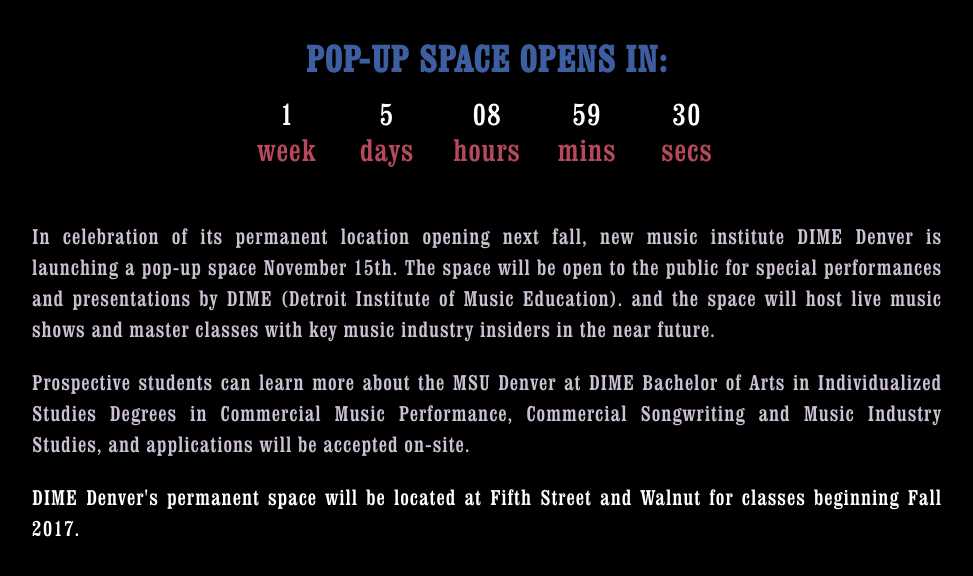
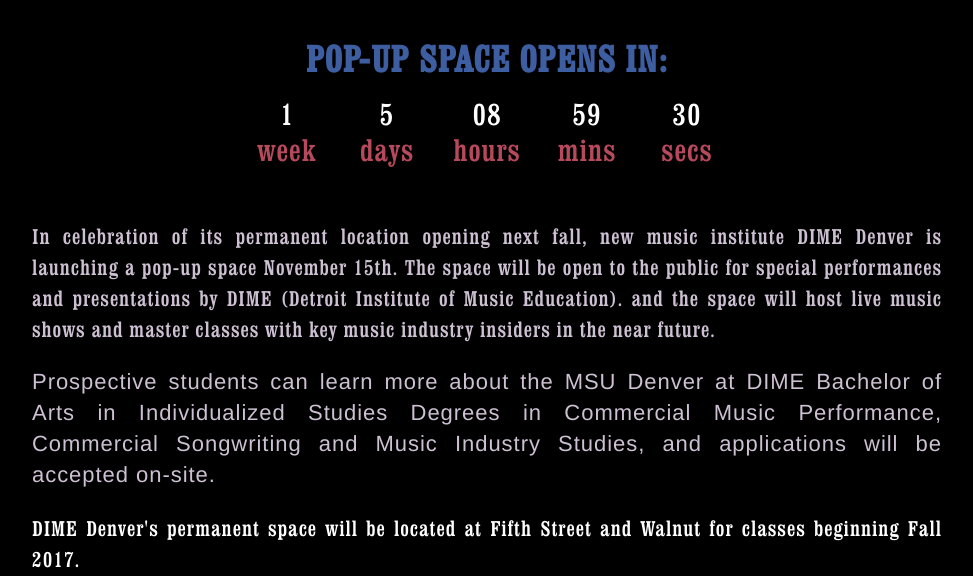
Before and after one commit to hogshouse/Dime-Denver-Holding-Page, a website: page index.html in a window 1280 px wide. Shown: the part 703-1279 px from the top of the page, without its empty margins (153-1126 px from the left). Drawn offline with nearby package versions, Linux system fonts and the light colour scheme.

Commit message:
update video - add instagram - add libation sans to paragraph

```diff
--- a/index.html
+++ b/index.html
@@ -17,13 +17,15 @@
         <ul class="header-social-nav">
           <li><a href="https://www.facebook.com/dimedenver/" class="fb" target="_blank"><i class="ion-social-facebook"></i></a></li>
           <li><a href="https://twitter.com/DIME_DENVER" class="tw" target="_blank"><i class="ion-social-twitter"></i></a></li>
+          <li><a href="https://www.instagram.com/dime_denver/" class="in" target="_blank"><i class="ion-social-instagram"></i></a></li>
+
         </ul>
       </div>
     </header>
     <div class="main">
       <div class="main-container">
         <div class="hero-video-container">
-          <iframe class="hero-video" src="https://www.youtube.com/embed/qKx0kdEuC_Q?rel=0" frameborder="0" allowfullscreen></iframe>
+          <iframe class="hero-video" src="https://www.youtube.com/embed/ezk1v0QBncw?rel=0" frameborder="0" allowfullscreen></iframe>
         </div>
 
         <h1 class="headline">
@@ -56,7 +58,7 @@
             In celebration of its permanent location opening next fall, new music institute DIME Denver is launching a pop-up space November 15th. The space will be open to the public for special performances and presentations by DIME (Detroit Institute of Music Education). and the space will host live music shows and master classes with key music industry insiders in the near future.
           </p>
 
-          <p class="highlight">
+          <p class="highlight feat-font">
             Prospective students can learn more about the MSU Denver at DIME Bachelor of Arts in Individualized Studies Degrees in Commercial Music Performance, Commercial Songwriting and Music Industry Studies, and applications will be accepted on-site.
           </p>
 
@@ -91,6 +93,7 @@
         <ul class="footer-social-nav">
           <li><a href="https://www.facebook.com/dimedenver/" class="fb" target="_blank"><i class="ion-social-facebook"></i></a></li>
           <li><a href="https://twitter.com/DIME_DENVER" class="tw" target="_blank"><i class="ion-social-twitter"></i></a></li>
+          <li><a href="https://www.instagram.com/dime_denver/" class="in" target="_blank"><i class="ion-social-instagram"></i></a></li>
         </ul>
       </div>
 
--- a/src/scss/_fonts.scss
+++ b/src/scss/_fonts.scss
@@ -21,3 +21,14 @@
     font-weight: normal;
     font-style: normal;
 }
+
+@font-face {
+    font-family: 'liberation_sansregular';
+    src: url('fonts/LiberationSans-Regular-webfont.eot');
+    src: url('fonts/LiberationSans-Regular-webfont.eot?#iefix') format('embedded-opentype'),
+         url('fonts/LiberationSans-Regular-webfont.woff') format('woff'),
+         url('fonts/LiberationSans-Regular-webfont.ttf') format('truetype'),
+         url('fonts/LiberationSans-Regular-webfont.svg#liberation_sansregular') format('svg');
+    font-weight: normal;
+    font-style: normal;
+}
--- a/src/scss/main.scss
+++ b/src/scss/main.scss
@@ -87,6 +87,10 @@
   max-width: $container-width;
   margin: auto;
   padding: $contianer-padding;
+}
+
+p.feat-font {
+  font-family: 'liberation_sansregular';
 }
 
 // VIDEO
```
Also changed, not shown: build/css/fonts/LiberationSans-Regular-webfont.ttf (added), build/css/fonts/LiberationSans-Regular-webfont.woff (added), build/css/main.css, 2 other files.
